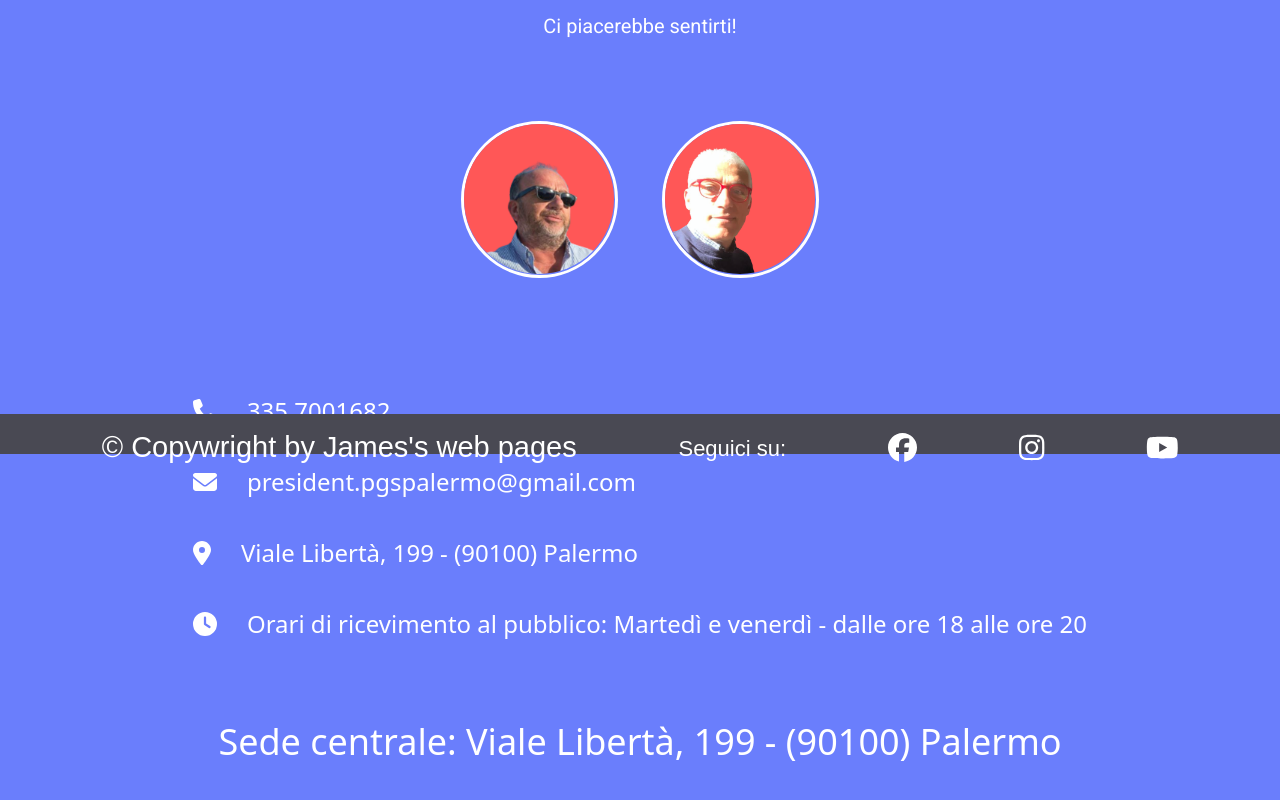
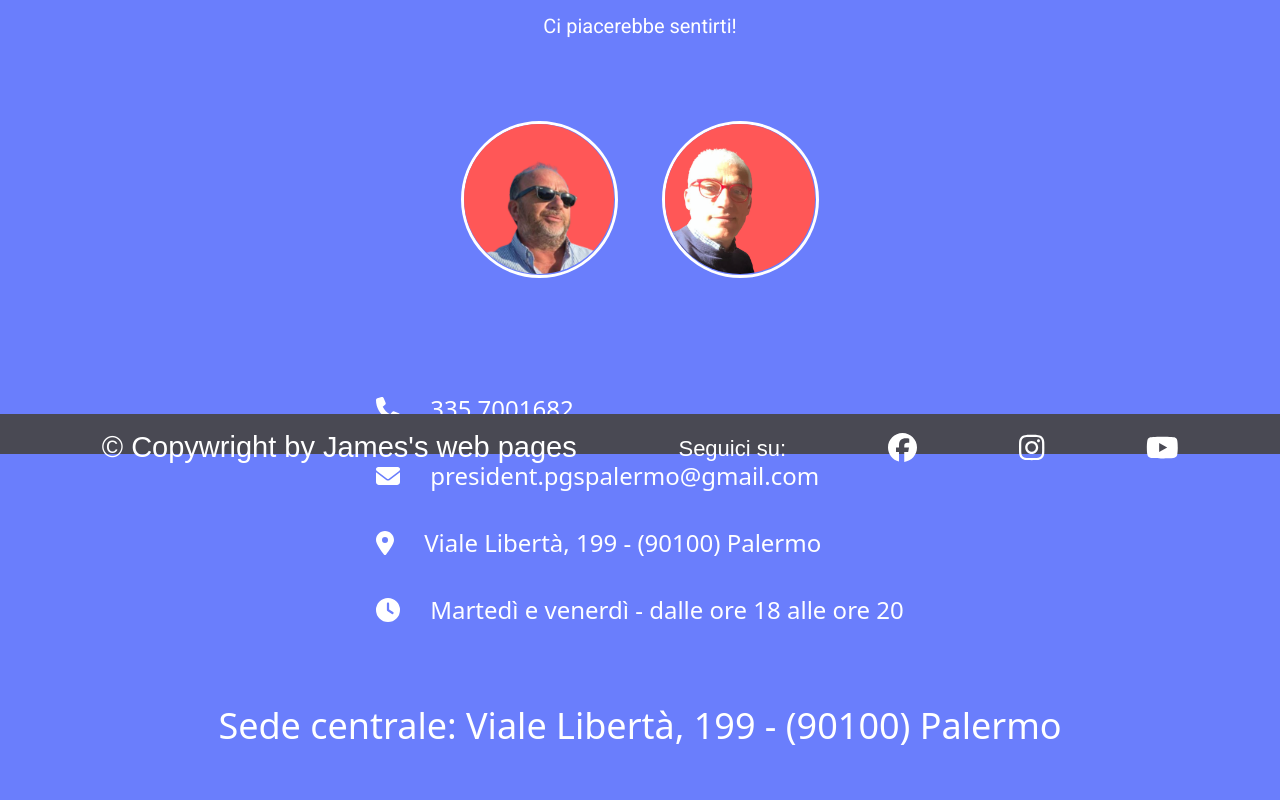
Before and after one commit to jcarlon23/PGS_UPDATED, a React (Create React App) app: page /ContactUs in a window 1280 px wide. Shown: the part 346-1146 px from the top of the page. Built offline with nearby package versions, Linux system fonts and the light colour scheme; grey boxes are pictures that could not be loaded.

Commit message:
Contact Us made mobile responsive

```diff
--- a/package.json
+++ b/package.json
@@ -13,6 +13,7 @@
     "@mui/icons-material": "^5.8.4",
     "@mui/material": "^5.9.3",
     "@react-email/button": "0.0.6",
+    "@react-email/link": "0.0.5",
     "@react-google-maps/api": "^2.18.1",
     "aws-sdk": "^2.1318.0",
     "axios": "^0.27.2",
@@ -25,9 +26,11 @@
     "next-gallery": "^1.1.0",
     "react": "^18.2.0",
     "react-bootstrap": "^2.7.0",
+    "react-contact-buttons": "^1.4.3",
     "react-dom": "^18.2.0",
     "react-icons": "^4.7.1",
     "react-image-viewer-dv": "^1.0.2",
+    "react-mailto": "^0.4.0",
     "react-player": "^2.10.1",
     "react-router-dom": "^6.8.0",
     "react-scripts": "5.0.1",
--- a/src/pages/Contact/Contact.jsx
+++ b/src/pages/Contact/Contact.jsx
@@ -1,4 +1,5 @@
 import React, { useEffect } from "react";
+import { Link } from "@react-email/link";
 import "./Contact.css";
 import Pro1 from "./Pro1.png";
 import Back1 from "./Back1.png";
@@ -11,23 +12,23 @@ import {
 } from "@fortawesome/free-solid-svg-icons";
 import { useMemo } from "react";
 
-const Contact = () => {
+const Contact = ({ mailto, label }) => {
   useEffect(() => {
     const iframeData = document.getElementById("iframeId");
     const lat = 38.1434359;
     const lon = 13.3437342;
     iframeData.src = `https://maps.google.com/maps?q=${lat},${lon}&hl=es;&output=embed`;
   });
+
   return (
     <div>
-      <div className="text-center text-7xl mb-10 mt-20">
+      <div className="text-center text-4xl md:text-7xl mb-10 mt-20">
         <h9>Contattaci</h9>
       </div>
 
-      <div className="text-center text-7xl mb-20  ">
+      <div className="text-center text-1xl md:text-7xl mb-20  ">
         <h10>Ci piacerebbe sentirti!</h10>
       </div>
-
 
       <div className="flex flex-row justify-center gap-11 person1 mb-20">
         <div class="flip-person">
@@ -50,11 +51,9 @@ const Contact = () => {
             </div>
           </div>
         </div>
-
       </div>
 
-
-      <div className="flex justify-center Contacts mt-10">
+      <div className="flex justify-center text-sm md:text-2xl Contacts mt-10 mr-10 ml-10">
         <ul>
           <li>
             <FontAwesomeIcon icon={faPhone} />
@@ -62,25 +61,22 @@ const Contact = () => {
           </li>
           <li>
             <FontAwesomeIcon icon={faEnvelope} />
+
             <p>president.pgspalermo@gmail.com </p>
           </li>
           <li>
             <FontAwesomeIcon icon={faLocationDot} />
-            <p>Viale Libertà, 199 - (90100) Palermo </p>
+            <p>Viale Libertà, 199 - (90100) Palermo</p>
           </li>
 
           <li>
             <FontAwesomeIcon icon={faClock} />
-            <p>
-              {" "}
-              Orari di ricevimento al pubblico: Martedì e venerdì - dalle ore 18
-              alle ore 20{" "}
-            </p>
+            <p> Martedì e venerdì - dalle ore 18 alle ore 20</p>
           </li>
         </ul>
       </div>
       <div className=" w-auto min-w-full max-w-none ">
-        <h2 className="pt-20 pb-5 text-4xl text-center text-white ">
+        <h2 className="pt-20 pb-5 text-1xl md:text-4xl text-center text-white ">
           Sede centrale: Viale Libertà, 199 - (90100) Palermo
         </h2>
         <div className="pb-10">
--- a/src/pages/Gallery/Gallery.jsx
+++ b/src/pages/Gallery/Gallery.jsx
@@ -44,7 +44,7 @@ const Gallery = () => {
       <h1 className="text-center text-2xl md:text-7xl md:mb-4 md:mt-20 mt-10 tracking-widest">
         GALLERIA
       </h1>
-      <div className=" grid grid-cols-2 md:grid-cols-4 gap-8 md:pt-40 pt-10 md:grid-cols-4 md:gap-4  ">
+      <div className=" grid grid-cols-2 md:grid-cols-4 gap-8 md:pt-40 pt-10 md:grid-cols-4 md:gap-4 md:text-3xl  ">
         <ImageViewer>
           <div className="card1 ">
             <img src={Gallery1} alt="" />
@@ -101,7 +101,7 @@ const Gallery = () => {
           </div>
         </ImageViewer>
       </div>
-      <h1 className="text-center text-2xl mt-10 md:text-7xl md:mb-10 md:mt-20 tracking-widest ">
+      <h1 className="text-center text-2xl mt-10 md:text-7xl  md:mb-10 md:mt-20 tracking-widest ">
       Gambarie D'Aspromonte
       </h1>
 
@@ -128,7 +128,7 @@ const Gallery = () => {
       </div> */}
 
       <div className="container">
-        <div className=" grid grid-cols-2 pt-10 md:grid-cols-4 gap-8 md:pt-40  ">
+        <div className=" grid grid-cols-2 pt-10 md:grid-cols-4 gap-8 md:pt-40 md:text-3xl   ">
           <ImageViewer>
             <div className="card12">
               <img src={Citta2} alt="" />
@@ -191,7 +191,7 @@ const Gallery = () => {
       </h1>
 
       <div className="container">
-        <div className=" grid grid grid-cols-2 pt-10 md:grid-cols-4 gap-8 md:pt-40 ">
+        <div className=" grid grid grid-cols-2 pt-10 md:grid-cols-4 gap-8 md:pt-40 md:text-3xl  ">
           <ImageViewer>
             <div className="card21">
               <img src={Bosco1} alt="" />
```
Also changed, not shown: 1 other file (tests, documents, lock files or other folders). Lines whose indentation alone changed are shown as unchanged.
